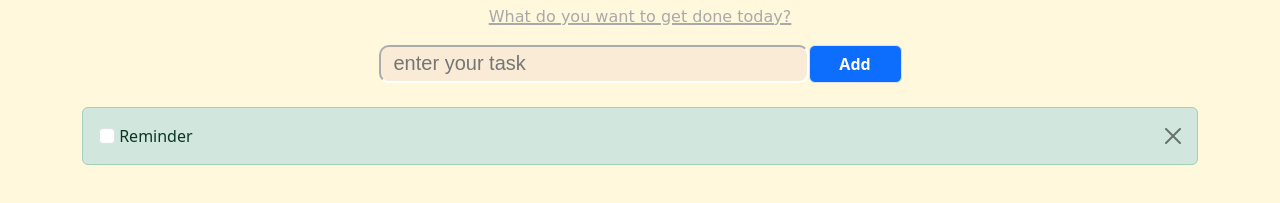
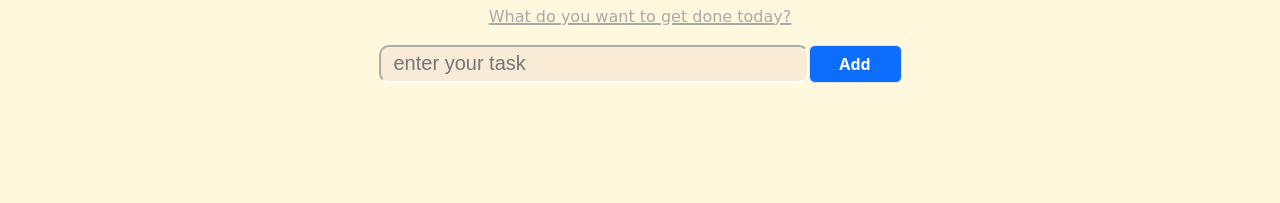
Before and after one commit to Genstark/TO-Do-List, a plain HTML site: page taskpage.html in a window 1280 px wide. Shown: the part 93-296 px from the top of the page. Drawn offline with nearby package versions, Linux system fonts and the light colour scheme.

Commit message:
reminder app

```diff
--- a/taskpage.html
+++ b/taskpage.html
@@ -41,7 +41,7 @@
 			</div>
 		</div> -->
 
-		<div id="main" class="container">
+		<!-- <div id="main" class="container">
 			<div class="alert alert-success alert-dismissible" role="alert">
 				<div class="form-checkbox">
 			   		<input class="form-check-input" type="checkbox" value="" id="flexCheckDefault">
@@ -49,7 +49,7 @@
 					<button type="button" class="btn-close" data-bs-dismiss="alert" aria-label="Close"></button>
 			  	</div>
 			</div>
-		</div>
+		</div> -->
 	</div>
 
 	<script src="./taskFunction.js"></script>
```
